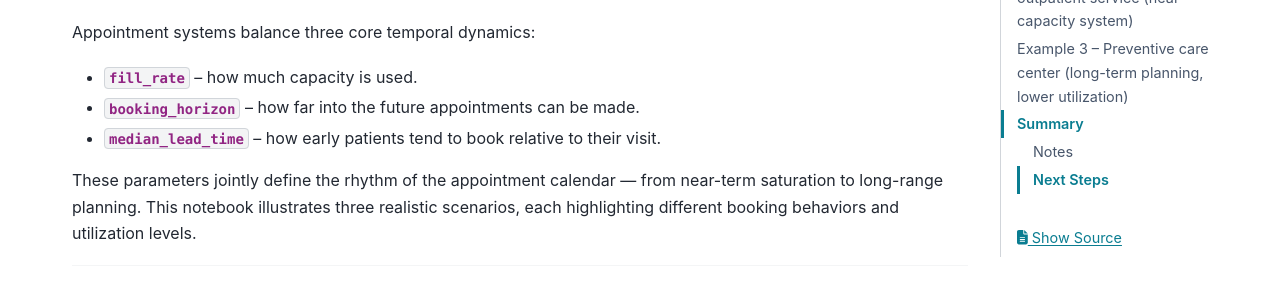
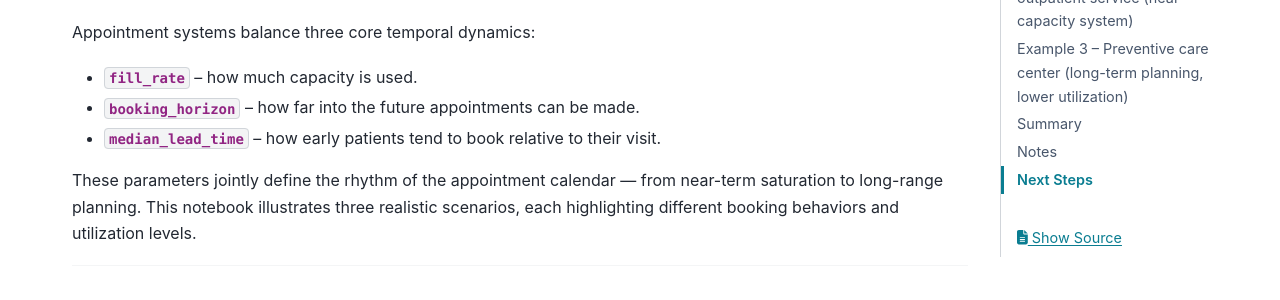
Before and after one commit to carogaltier/medscheduler, a Sphinx documentation site: the page built from docs/examples/booking_dynamics_utilization_patterns.md, in a window 1280 px wide. Shown: the part 271-571 px from the top of the page. Built offline with Sphinx 7.4.7 and the PyData theme 0.15.4, drawn with Linux system fonts in a browser that asks for light colours.

```diff
--- a/docs/examples/booking_dynamics_utilization_patterns.md
+++ b/docs/examples/booking_dynamics_utilization_patterns.md
@@ -177,14 +177,14 @@ This configuration produces a flatter utilization pattern, where upcoming slots
 
 ---
 
-### Notes
+## Notes
 - Higher **fill rates** increase past and future utilization but may limit access.
 - Shorter **booking horizons** compress demand into near-term slots.
 - Longer **lead times** produce smoother, forward-distributed booking patterns.
 
 ---
 
-### Next Steps
+## Next Steps
 - Learn how booking behavior interacts with attendance in {doc}`../api-reference/attendance_behavior`
 - Explore how slot timing affects punctuality in {doc}`../api-reference/appointment_timing`
 - Revisit {doc}`../api-reference/seasonality_weights` to see how temporal weights further influence booking density.
```
